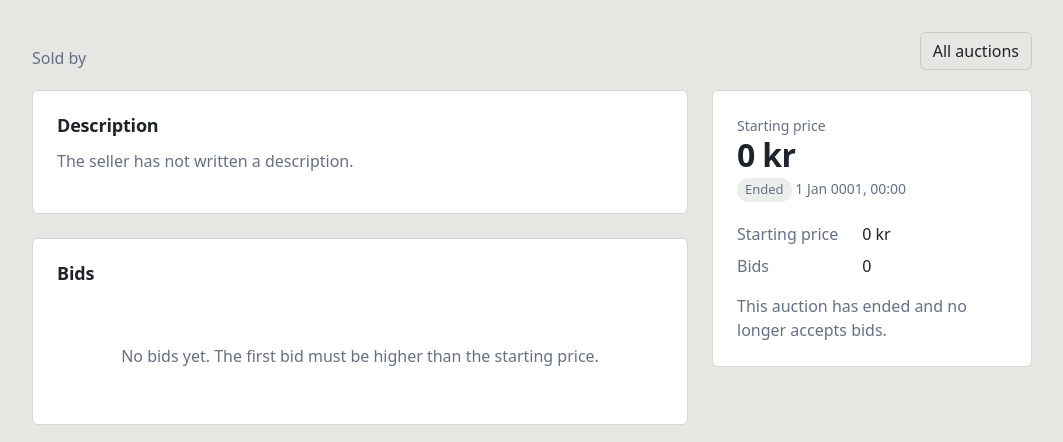
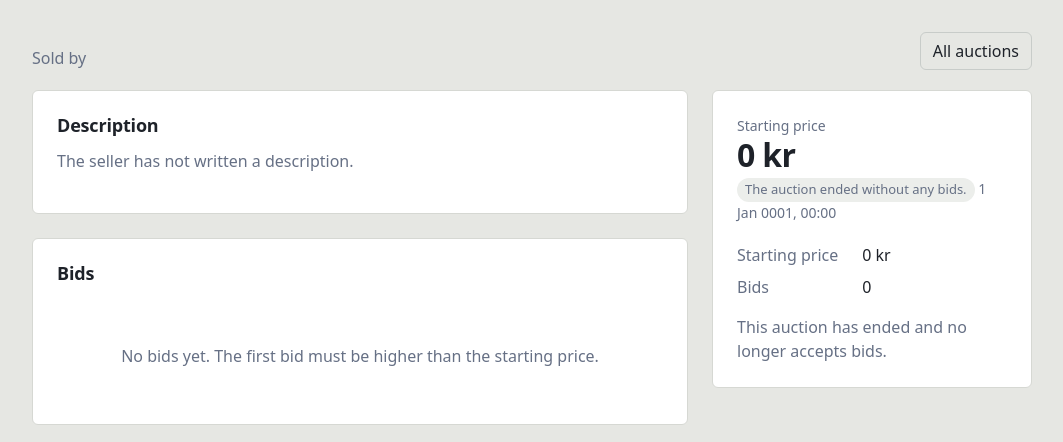
Before and after one commit to IbrahimAwad98/Auction-webapp, an ASP.NET Core app: template AuctionApp/Views/Auctions/Details.cshtml in a window 1280 px wide. Shown: the part 60-502 px from the top of the page, without its empty margins (108-1171 px from the left). Run offline with ASP.NET Core 8, Linux system fonts and the light colour scheme; the template is opened without the code that fills it, so the values that code supplies are empty; some libraries are stand-ins or nearby versions.

Commit message:
Show winner on ended auction and read active state from domain

```diff
--- a/AuctionApp/Controllers/AuctionsController.cs
+++ b/AuctionApp/Controllers/AuctionsController.cs
@@ -50,7 +50,7 @@ public class AuctionsController : Controller
         try
         {
             Auction auction = auctionService.GetAuctionDetails(id);
-            return View(AuctionDetailsVm.FromAuction(auction, CurrentUserName()));
+            return View(AuctionDetailsVm.FromAuction(auction, CurrentUserName(), DateTime.Now));
         }
         catch (AuctionException)
         {
--- a/AuctionApp/Models/Auctions/AuctionDetailsVm.cs
+++ b/AuctionApp/Models/Auctions/AuctionDetailsVm.cs
@@ -14,9 +14,11 @@ public class AuctionDetailsVm
     public decimal CurrentPrice { get; set; }
     public DateTime EndTime { get; set; }
     public bool IsOwner { get; set; }
+    public bool IsActive { get; set; }
+    public string? Winner { get; set; }
     public List<BidVm> Bids { get; set; } = new List<BidVm>();
 
-    public static AuctionDetailsVm FromAuction(Auction auction, string userName)
+    public static AuctionDetailsVm FromAuction(Auction auction, string userName, DateTime now)
     {
         return new AuctionDetailsVm
         {
@@ -28,6 +30,8 @@ public class AuctionDetailsVm
             CurrentPrice = auction.CurrentPrice(),
             EndTime = auction.EndTime,
             IsOwner = auction.IsOwnedBy(userName),
+            IsActive = auction.IsActive(now),
+            Winner = auction.Winner(now),
             // Highest bid first, which is how the page lists them.
             Bids = auction.GetBids()
                 .OrderByDescending(bid => bid.Amount)
--- a/AuctionApp/Views/Auctions/Details.cshtml
+++ b/AuctionApp/Views/Auctions/Details.cshtml
@@ -2,7 +2,7 @@
 
 @{
     ViewData["Title"] = Model.Name;
-    bool ended = Model.EndTime <= DateTime.Now;
+    bool ended = !Model.IsActive;
 }
 
 <div class="page-header">
@@ -78,7 +78,9 @@
             <p class="price-meta num">
                 @if (ended)
                 {
-                    <span class="status ended">Ended</span>
+                    <span class="status ended">
+                        @(Model.Winner == null ? "The auction ended without any bids." : $"Winner: {Model.Winner}")
+                    </span>
                 }
                 else
                 {
```
